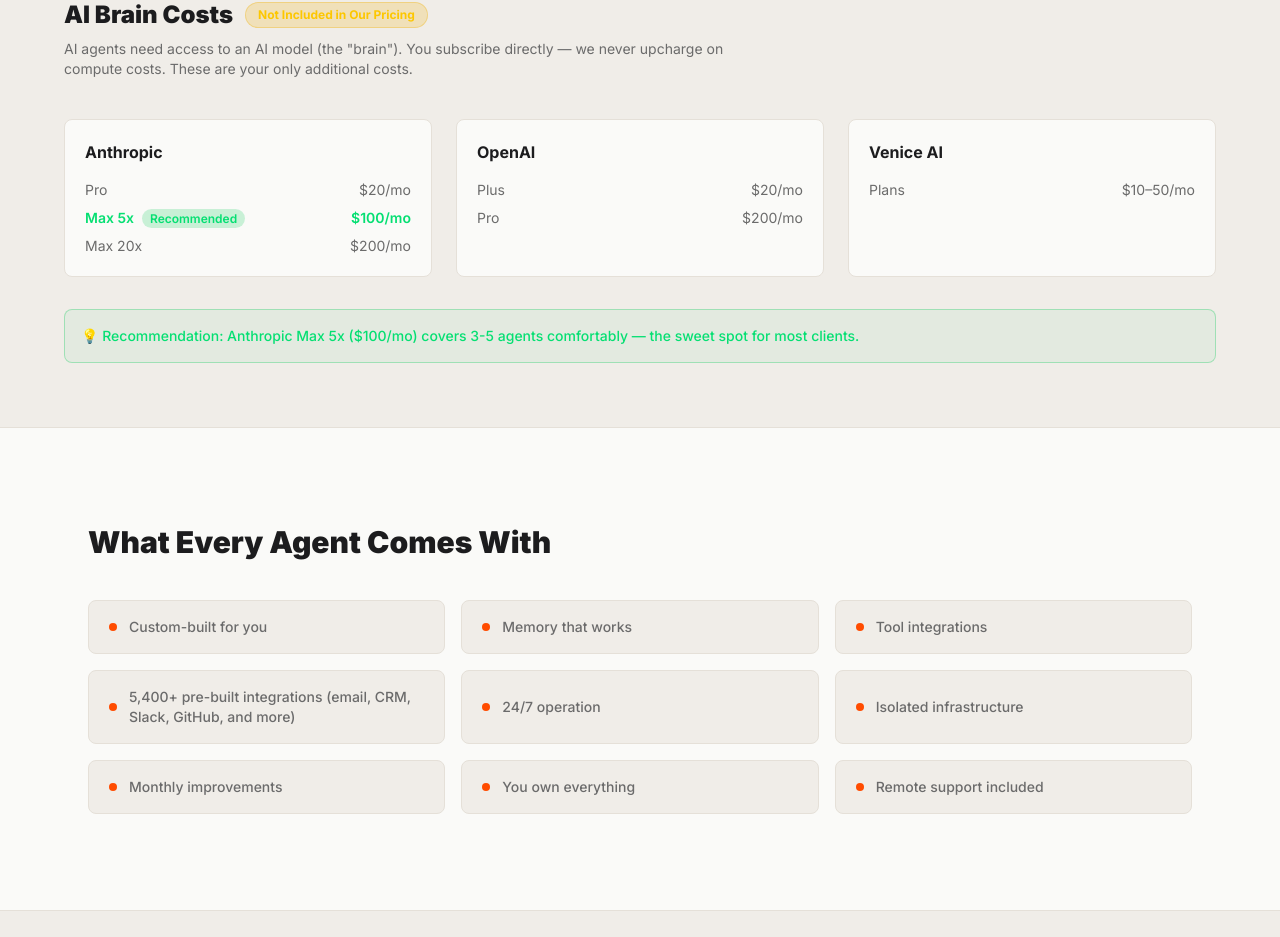
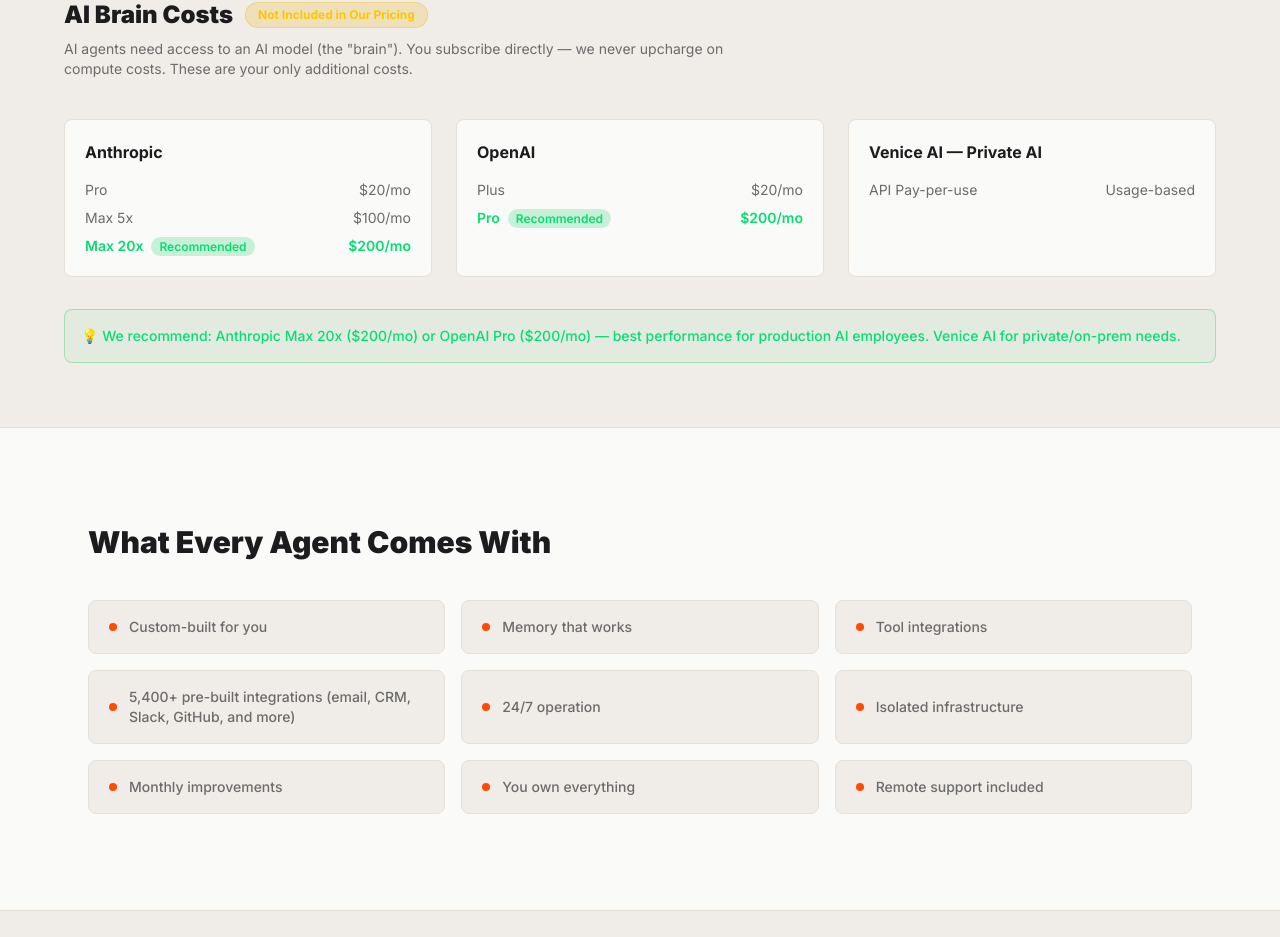
Before and after one commit to 1MORLAP/aiordie-website, a Next.js app: page /pricing in a window 1280 px wide. Shown: the part 1256-2193 px from the top of the page. Built offline with nearby package versions, Linux system fonts and the light colour scheme.

Commit message:
fix: pricing brain costs — Venice AI private/API, recommend Max 20x + OpenAI Pro

```diff
--- a/app/pricing/page.tsx
+++ b/app/pricing/page.tsx
@@ -51,7 +51,7 @@
       name: "What AI models do the agents use?",
       acceptedAnswer: {
         "@type": "Answer",
-        text: "We recommend Anthropic Claude (Claude Max 5x at $100/mo covers 3-5 agents comfortably). We also support OpenAI and Venice AI. You choose and subscribe directly — we never upcharge on model costs.",
+        text: "We recommend Anthropic Max 20x ($200/mo) or OpenAI Pro ($200/mo) for best performance. We also support Venice AI (private AI, API pay-per-use). You choose and subscribe directly — we never upcharge on model costs.",
       },
     },
     {
@@ -104,20 +104,20 @@
     provider: "Anthropic",
     tiers: [
       { name: "Pro", price: "$20/mo" },
-      { name: "Max 5x", price: "$100/mo", rec: true },
-      { name: "Max 20x", price: "$200/mo" },
+      { name: "Max 5x", price: "$100/mo" },
+      { name: "Max 20x", price: "$200/mo", rec: true },
     ],
   },
   {
     provider: "OpenAI",
     tiers: [
       { name: "Plus", price: "$20/mo" },
-      { name: "Pro", price: "$200/mo" },
+      { name: "Pro", price: "$200/mo", rec: true },
     ],
   },
   {
-    provider: "Venice AI",
-    tiers: [{ name: "Plans", price: "$10–50/mo" }],
+    provider: "Venice AI — Private AI",
+    tiers: [{ name: "API Pay-per-use", price: "Usage-based" }],
   },
 ];
 
@@ -309,8 +309,8 @@
           </div>
           <div className="border border-green-500/30 bg-green-500/5 rounded-lg p-4">
             <p className="text-green-400 text-sm font-medium">
-              💡 Recommendation: Anthropic Max 5x ($100/mo) covers 3-5 agents
-              comfortably — the sweet spot for most clients.
+              💡 We recommend: Anthropic Max 20x ($200/mo) or OpenAI Pro ($200/mo)
+              — best performance for production AI employees. Venice AI for private/on-prem needs.
             </p>
           </div>
         </div>
```
